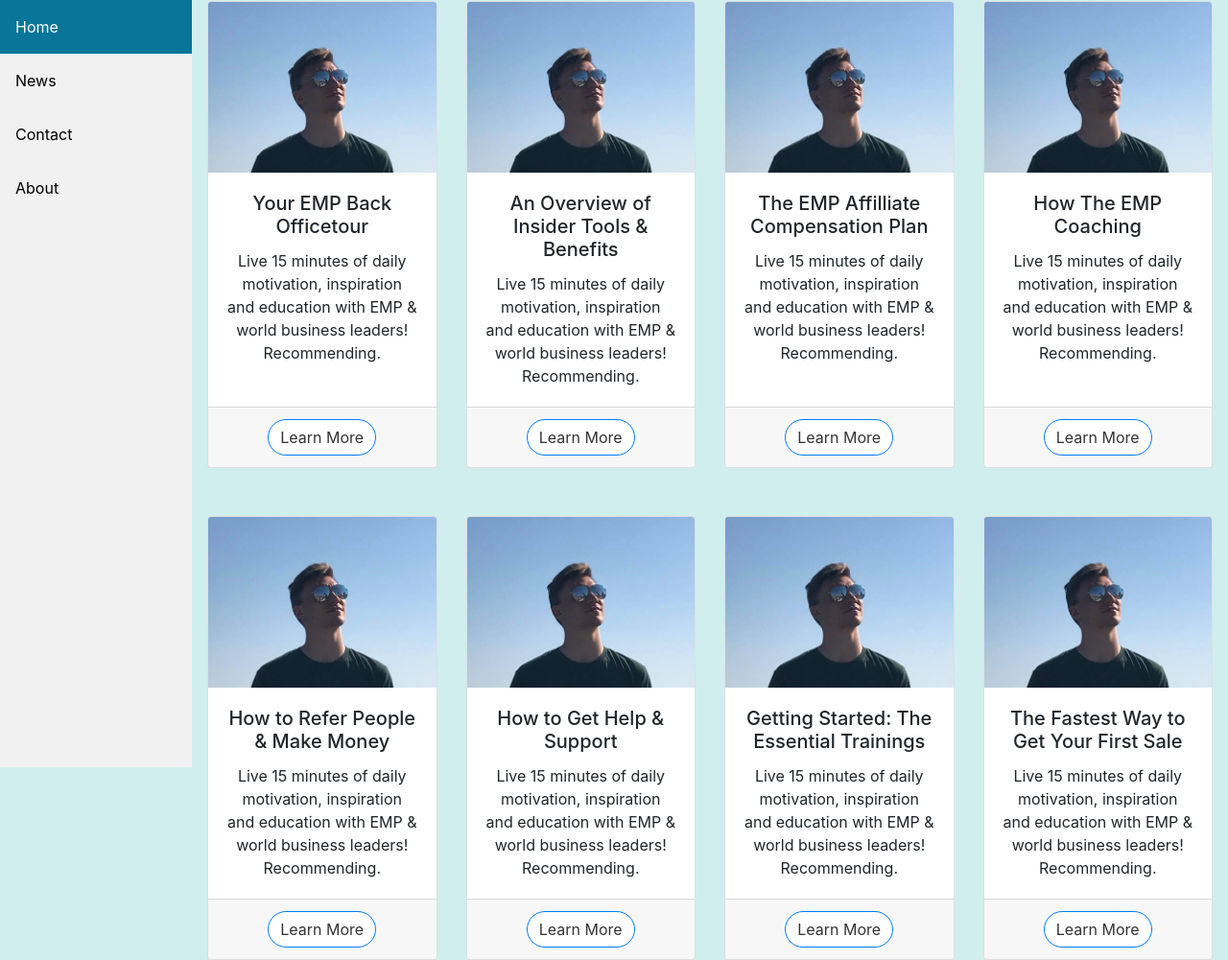
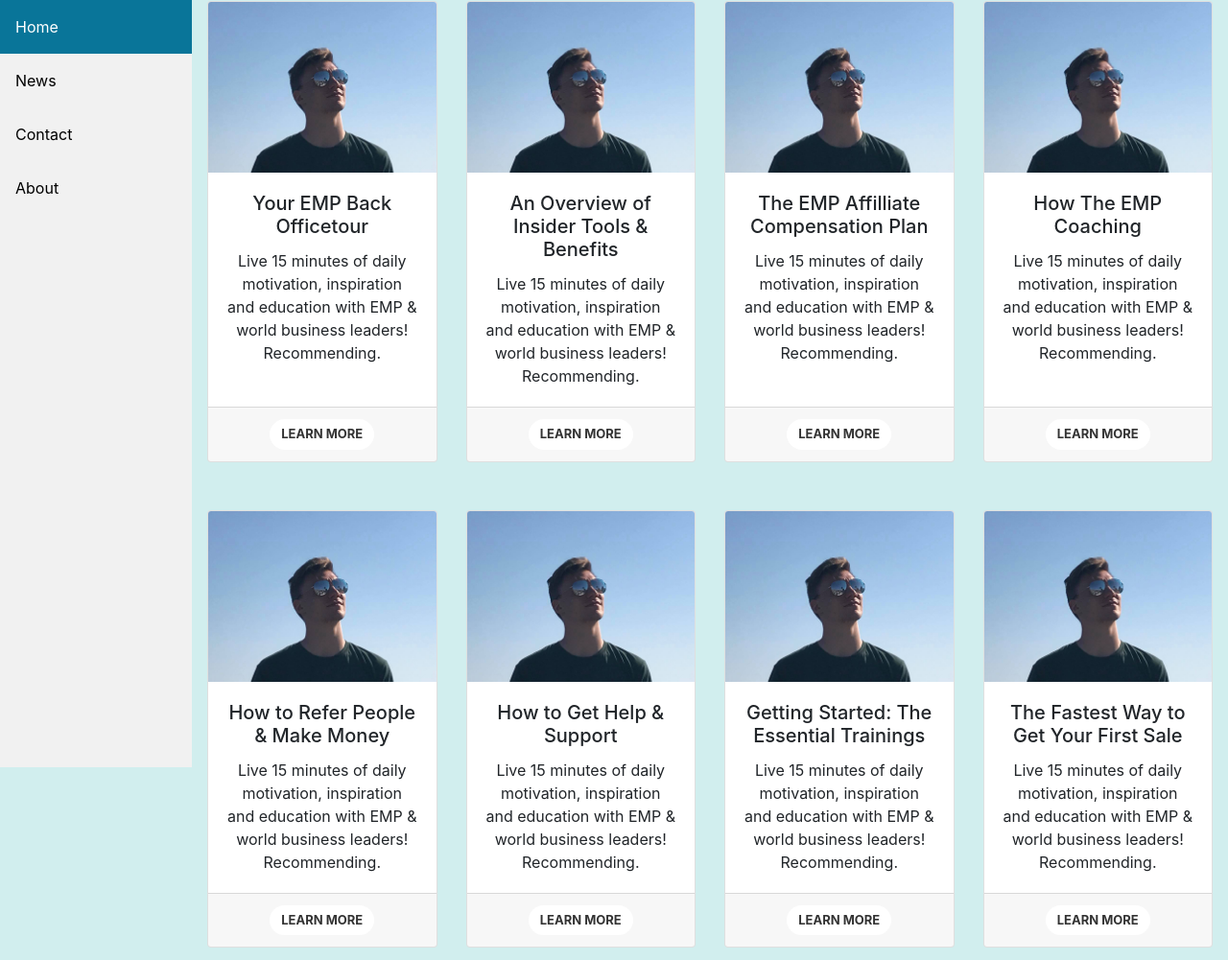
Before and after one commit to chocomallows/grid-ex, a plain HTML site: page index.html in a window 1280 px wide. Shown: the whole page at 96% size. Drawn offline with nearby package versions, Linux system fonts and the light colour scheme.

Commit message:
Various changes to the LEARN MORE button links, layout

```diff
--- a/index.css
+++ b/index.css
@@ -71,4 +71,10 @@
     color: #333;
     background-color: #FFFFFF;
     border-radius: 20px;
+    border: none;
+    font-size: 13px;
 }
+
+.card-footer a:hover {
+    background-color: #097599;
+}
--- a/index.html
+++ b/index.html
@@ -30,7 +30,7 @@
                     <p class="card-text">Live 15 minutes of daily motivation, inspiration and education with EMP &amp; world business leaders! Recommending.</p>
                 </div>
                 <div class="card-footer">
-                    <a class="btn btn-primary" href="#" role="button">Learn More</a>
+                    <a class="btn btn-primary" href="#" role="button"><strong>LEARN MORE </strong></a>
                 </div>
             </div>
             <div class="card">
@@ -40,7 +40,7 @@
                     <p class="card-text">Live 15 minutes of daily motivation, inspiration and education with EMP &amp; world business leaders! Recommending.</p>
                 </div>
                 <div class="card-footer">
-                    <a class="btn btn-primary" href="#" role="button">Learn More</a>
+                    <a class="btn btn-primary" href="#" role="button"><strong>LEARN MORE </strong></a>
                 </div>
             </div>
             <div class="card">
@@ -50,7 +50,7 @@
                     <p class="card-text">Live 15 minutes of daily motivation, inspiration and education with EMP &amp; world business leaders! Recommending.</p>
                 </div>
                 <div class="card-footer">
-                    <a class="btn btn-primary" href="#" role="button">Learn More</a>
+                    <a class="btn btn-primary" href="#" role="button"><strong>LEARN MORE </strong></a>
                 </div>
             </div>
             <div class="card">
@@ -60,7 +60,7 @@
                     <p class="card-text">Live 15 minutes of daily motivation, inspiration and education with EMP &amp; world business leaders! Recommending.</p>
                 </div>
                 <div class="card-footer">
-                    <a class="btn btn-primary" href="#" role="button">Learn More</a>
+                    <a class="btn btn-primary" href="#" role="button"><strong>LEARN MORE </strong></a>
             </div>
             </div>
         </div>
@@ -75,7 +75,7 @@
                     <p class="card-text">Live 15 minutes of daily motivation, inspiration and education with EMP &amp; world business leaders! Recommending.</p>
                 </div>
                 <div class="card-footer">
-                    <a class="btn btn-primary" href="#" role="button">Learn More</a>
+                    <a class="btn btn-primary" href="#" role="button"><strong>LEARN MORE </strong></a>
                 </div>
             </div>
             <div class="card">
@@ -85,7 +85,7 @@
                     <p class="card-text">Live 15 minutes of daily motivation, inspiration and education with EMP &amp; world business leaders! Recommending.</p>
                 </div>
                 <div class="card-footer">
-                    <a class="btn btn-primary" href="#" role="button">Learn More</a>
+                    <a class="btn btn-primary" href="#" role="button"><strong>LEARN MORE </strong></a>
                 </div>
             </div>
             <div class="card">
@@ -95,7 +95,7 @@
                     <p class="card-text">Live 15 minutes of daily motivation, inspiration and education with EMP &amp; world business leaders! Recommending.</p>
                 </div>
                 <div class="card-footer">
-                    <a class="btn btn-primary" href="#" role="button">Learn More</a>
+                    <a class="btn btn-primary" href="#" role="button"><strong>LEARN MORE </strong></a>
                 </div>
             </div>
             <div class="card">
@@ -105,7 +105,7 @@
                     <p class="card-text">Live 15 minutes of daily motivation, inspiration and education with EMP &amp; world business leaders! Recommending.</p>
                 </div>
                 <div class="card-footer">
-                    <a class="btn btn-primary" href="#" role="button">Learn More</a>
+                    <a class="btn btn-primary" href="#" role="button"><strong>LEARN MORE </strong></a>
                 </div>
             </div>
         </div>
```
